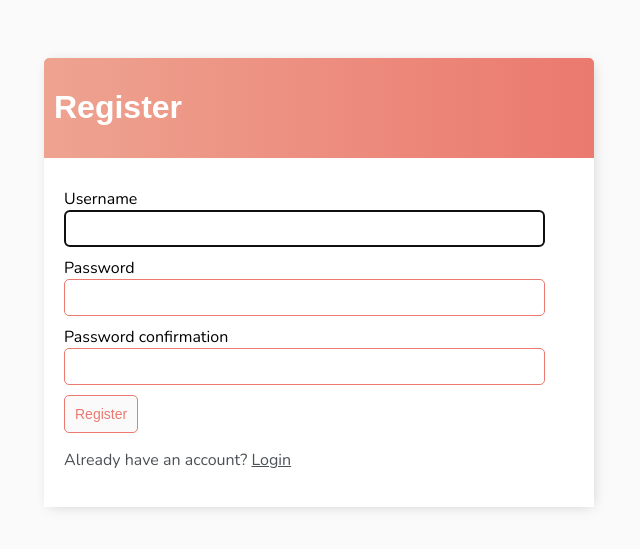
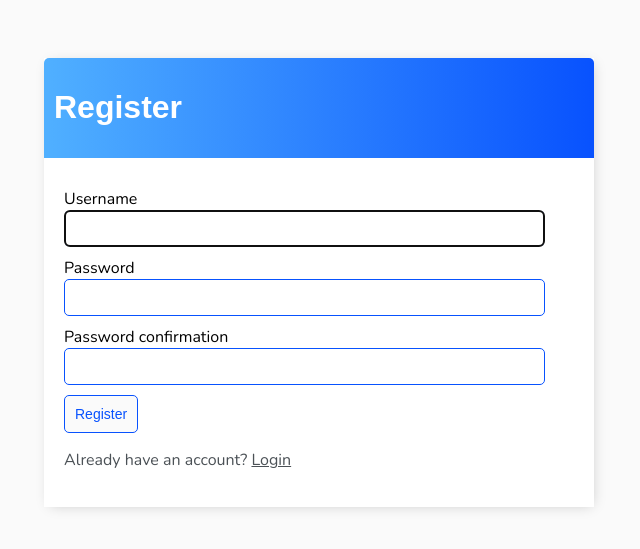
Before and after one commit to QPaaSam/todo_list, a Django app: page /register/ in a window 1280 px wide. Shown: the top 549 px of the page, without its empty margins (321-961 px from the left). Run offline with Django 5.2, Linux system fonts and the light colour scheme.

Commit message:
edited styling

```diff
--- a/todo/templates/todo/main.html
+++ b/todo/templates/todo/main.html
@@ -44,7 +44,7 @@
             color: #fff;
             padding: 10px;
             border-radius: 5px 5px 0 0;
-            background: linear-gradient(90deg, #EEA390 0%, #EB796F 100%);
+            background: linear-gradient(90deg, #50b0ff 0%, #0852fe 100%);
         }
 
         .header-bar a {
@@ -107,16 +107,16 @@
         }
 
         #add-link {
-            color: #EB796F;
+            color: #0852fe;
             text-decoration: none;
             font-size: 42px;
-            text-shadow: 1px 1px #81413b;
+            text-shadow: 1px 1px #002b8e;
         }
 
         input[type=text],
         input[type=password],
         textarea {
-            border: 1px solid #EB796F;
+            border: 1px solid #0852fe;
             border-radius: 5px;
             padding: 10px;
             width: 90%;
@@ -128,9 +128,9 @@
         }
 
         .button {
-            border: 1px solid #EB796F;
+            border: 1px solid #0852fe;
             background-color: #FAFAFA;
-            color: #EB796F;
+            color: #0852fe;
             padding: 10px;
             font-size: 14px;
             border-radius: 5px;
```
Also changed, not shown: db.sqlite3.
